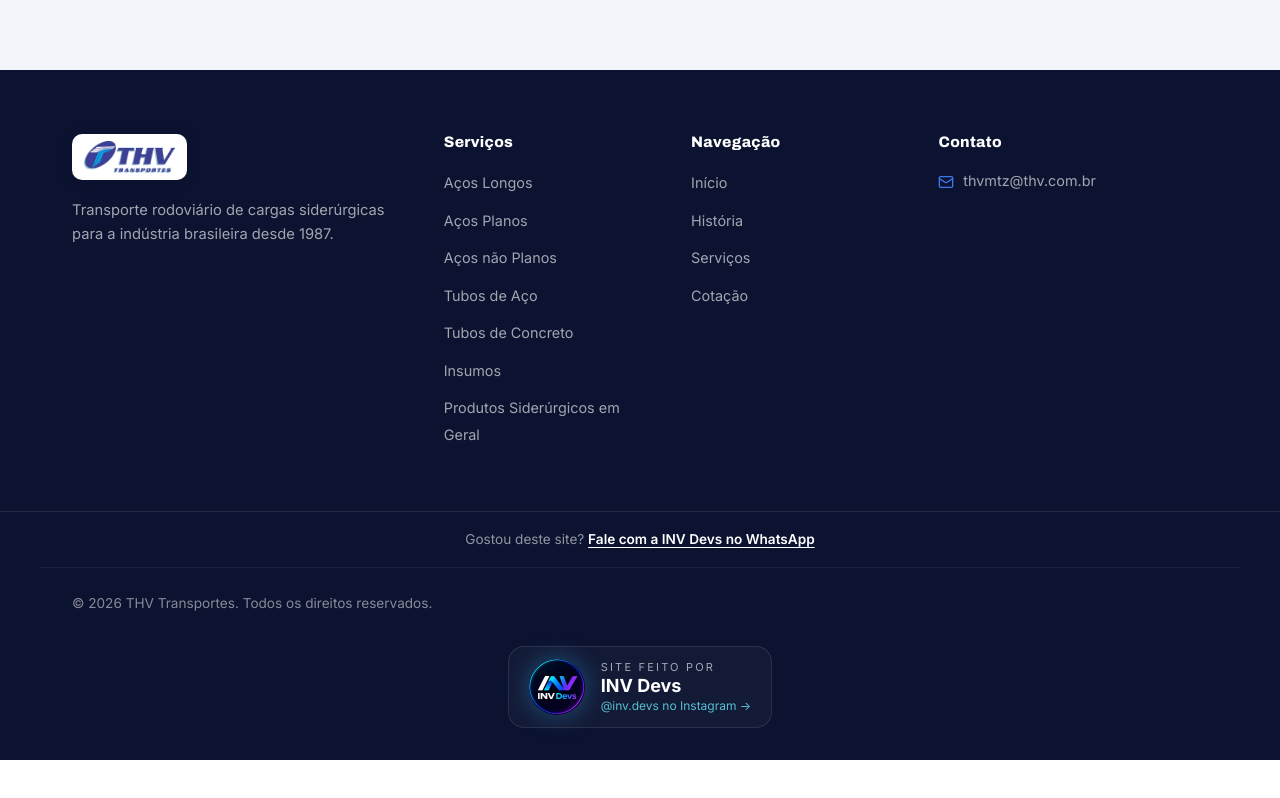
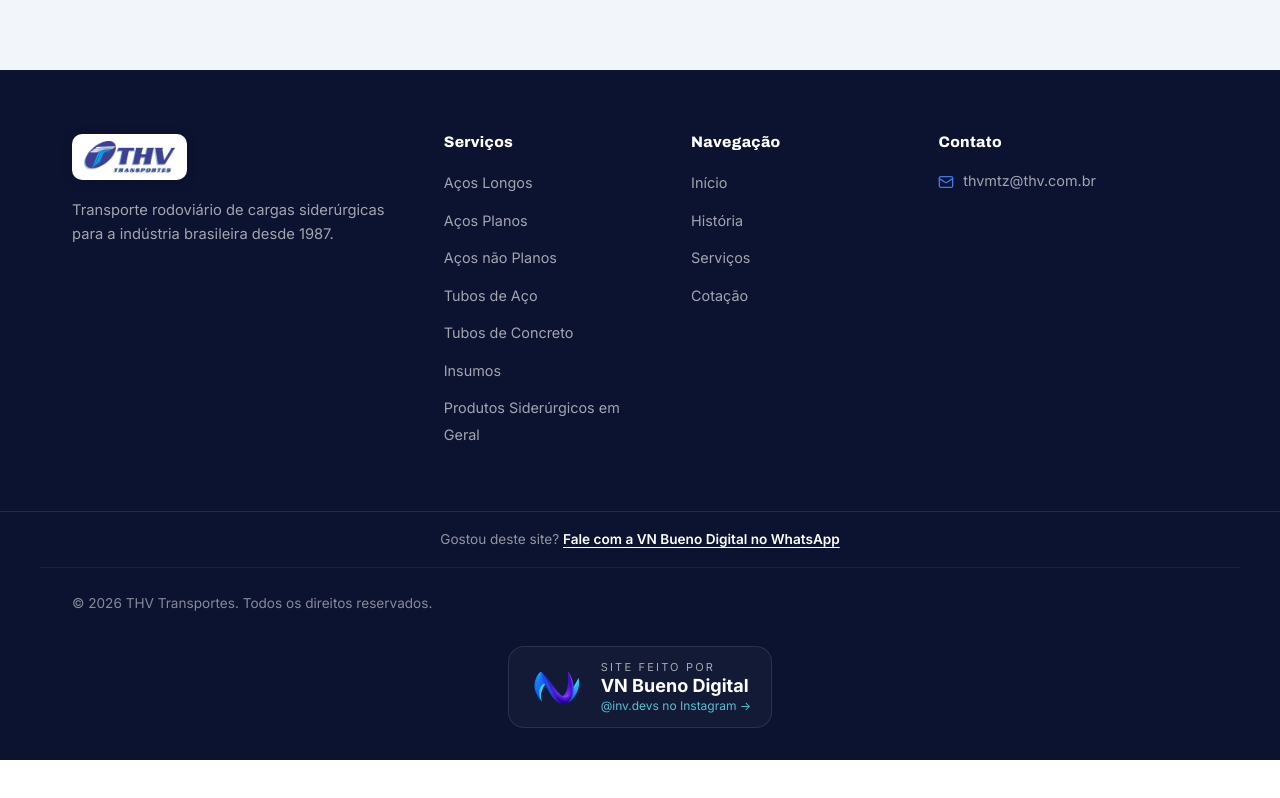
Before and after one commit to Joaovsr98/THV, a React (Vite) app: page / in a window 1280 px wide. Shown: the part 6580-7378 px from the top of the page. Built offline with nearby package versions, Linux system fonts and the light colour scheme.

Commit message:
Atualiza assinatura para VN Bueno Digital

```diff
--- a/src/components/layout/Footer.jsx
+++ b/src/components/layout/Footer.jsx
@@ -4,7 +4,7 @@ import Logo from '../ui/Logo.jsx';
 import { whatsappLink } from '../../utils/contactLinks.js';
 import styles from './Footer.module.css';
 
-// WhatsApp da INV Devs, que desenvolveu o site.
+// WhatsApp da VN Bueno Digital, que desenvolveu o site.
 const INV_DEVS_WHATSAPP = '5511925272694';
 
 /* ---------------------------------------------------------------------
@@ -71,11 +71,11 @@ export function Footer() {
         <p className={`container ${styles.devCta}`}>
           Gostou deste site?{' '}
           <a
-            href={whatsappLink('Olá! Vi o site da THV Transportes feito pela INV Devs e quero saber mais.', INV_DEVS_WHATSAPP)}
+            href={whatsappLink('Olá! Vi o site da THV Transportes feito pela VN Bueno Digital e quero saber mais.', INV_DEVS_WHATSAPP)}
             target="_blank"
             rel="noopener noreferrer"
           >
-            Fale com a INV Devs no WhatsApp
+            Fale com a VN Bueno Digital no WhatsApp
           </a>
         </p>
         <div className={`container ${styles.bottomInner}`}>
@@ -87,12 +87,12 @@ export function Footer() {
             target="_blank"
             rel="noopener noreferrer"
             className={styles.dev}
-            aria-label={"Site feito por INV Devs (abre o Instagram @inv.devs)"}
+            aria-label={"Site feito por VN Bueno Digital (abre o Instagram @inv.devs)"}
           >
-            <img src="/inv-devs.webp" alt="" width="56" height="56" loading="lazy" />
+            <img src="/vn-bueno-digital.png" alt="" width="56" height="56" loading="lazy" />
             <span className={styles.devText}>
               <span className={styles.devLabel}>Site feito por</span>
-              <span className={styles.devName}>INV Devs</span>
+              <span className={styles.devName}>VN Bueno Digital</span>
               <span className={styles.devSub}>@inv.devs no Instagram →</span>
             </span>
           </a>
--- a/src/components/layout/Footer.module.css
+++ b/src/components/layout/Footer.module.css
@@ -149,14 +149,13 @@
 .dev img {
   width: 56px;
   height: 56px;
-  border-radius: 50%;
-  box-shadow: 0 0 24px rgba(56, 189, 248, 0.35);
-  transition: transform 0.25s var(--ease, ease), box-shadow 0.25s var(--ease, ease);
+  flex-shrink: 0;
+  object-fit: contain;
+  transition: transform 0.25s var(--ease, ease);
 }
 
 .dev:hover img {
   transform: scale(1.1);
-  box-shadow: 0 0 32px rgba(168, 85, 247, 0.55);
 }
 
 .devText {
@@ -192,11 +191,16 @@
 
 @media (prefers-reduced-motion: reduce) {
   .dev img {
-    transition: none;
-  }
-  .dev:hover img {
-    transform: none;
-  }
+  width: 56px;
+  height: 56px;
+  flex-shrink: 0;
+  object-fit: contain;
+  transition: transform 0.25s var(--ease, ease);
+}
+
+.dev:hover img {
+  transform: scale(1.1);
+}
 }
 
 .bottomLinks {
```
Also changed, not shown: public/vn-bueno-digital.png (added).
